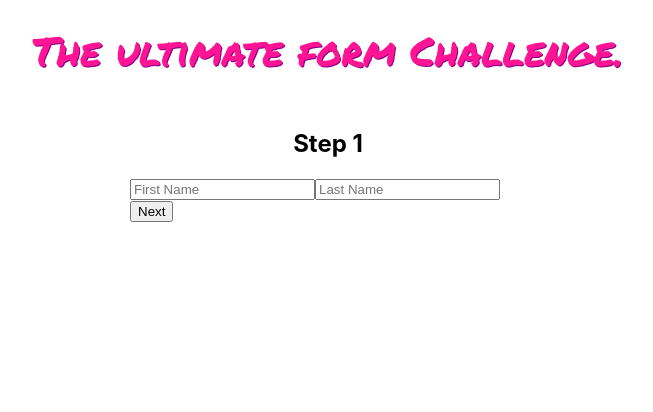
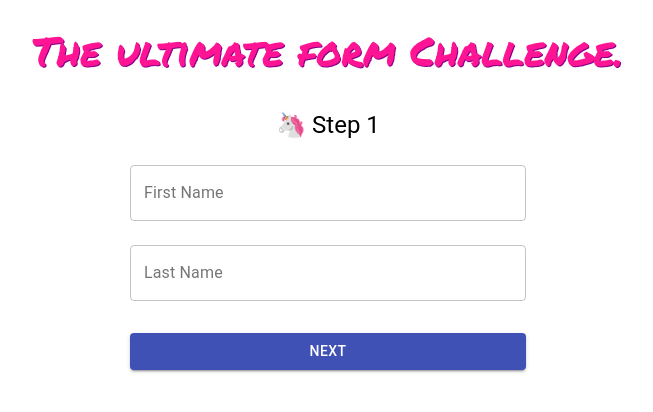
Before and after one commit to young8179/react_hook_form, a React (Create React App) app: page / in a window 1280 px wide. Shown: the top 412 px of the page, without its empty margins (312-965 px from the left). Built offline with nearby package versions, Linux system fonts and the light colour scheme.

Commit message:
update form

```diff
--- a/package.json
+++ b/package.json
@@ -3,6 +3,7 @@
   "version": "0.1.0",
   "private": true,
   "dependencies": {
+    "@hookform/error-message": "0.0.5",
     "@hookform/resolvers": "^1.3.5",
     "@material-ui/core": "^4.11.3",
     "@material-ui/icons": "^4.11.2",
--- /dev/null
+++ b/src/components/Form.js
@@ -0,0 +1,19 @@
+import React from 'react'
+import { makeStyles } from "@material-ui/core/styles";
+
+const useStyles = makeStyles((theme) => ({
+    root:{
+        width: "100%",
+        marginTop: theme.spacing(1)
+    }
+}))
+
+export default function Form({children, ...props}) {
+    const styles = useStyles();
+
+    return (
+        <form {...props} className={styles.root} noValidate>
+      {children}
+    </form>
+    )
+}
--- /dev/null
+++ b/src/components/Input.js
@@ -0,0 +1,14 @@
+import { TextField } from '@material-ui/core';
+import React, { forwardRef } from 'react'
+
+export const Input = forwardRef((props, ref) => {
+    return (
+      <TextField
+        variant="outlined"
+        margin="normal"
+        inputRef={ref}
+        fullWidth
+        {...props}
+      />
+    );
+  });
--- /dev/null
+++ b/src/components/PrimaryButton.js
@@ -0,0 +1,26 @@
+import { Button, makeStyles } from '@material-ui/core'
+import React from 'react'
+
+
+const useStyles = makeStyles((theme) => ({
+    root: {
+        margin: theme.spacing(3,0,2)
+    }
+}))
+export default function PrimaryButton({children, ...props}) {
+    const styles = useStyles()
+    return (
+        <div>
+            <Button
+                type="submit"
+                fullWidth
+                variant="contained"
+                color="primary"
+                className={styles.root}
+                {...props}
+            >
+                {children}
+            </Button>
+        </div>
+    )
+}
--- a/src/steps/Step1.js
+++ b/src/steps/Step1.js
@@ -1,7 +1,12 @@
 import React from 'react'
 import { useForm } from 'react-hook-form'
 import { useHistory } from 'react-router-dom'
+import Form from '../components/Form'
+import { Input } from '../components/Input'
 import MainContainer from '../components/MainContainer'
+import PrimaryButton from '../components/PrimaryButton'
+import { ErrorMessage } from '@hookform/error-message'
+import { Typography } from '@material-ui/core'
 
 export default function Step1() {
     const history = useHistory()
@@ -13,12 +18,25 @@ export default function Step1() {
 
     return (
         <MainContainer>
-            <h2>Step 1</h2>
-            <form>
-                <input ref={register} name="lastName" type="text" placeholder="First Name" />
-                <input ref={register} name="lastName" type="text" placeholder="Last Name" />
-                <button type="submit">Next</button>
-            </form>
+             <Typography component="h2" variant="h5">
+        🦄 Step 1
+      </Typography>
+
+            <Form onSubmit={handleSubmit(onSubmit)}>
+                <Input ref={register({required: "this is required", minLength: {value:5, message:"min length is 5"}})}
+                name="firstName"
+                type="text"
+                label="First Name" />
+                <ErrorMessage errors={errors} name="firstName" as="p"/>
+
+                <Input ref={register({required: "this is required", minLength: {value:5, message:"min length is 5"}})}
+                name="lastName"
+                type="text"
+                label="Last Name" />
+                <ErrorMessage errors={errors} name="lastName" as="p"/>
+
+                <PrimaryButton type="submit">Next</PrimaryButton>
+            </Form>
         </MainContainer>
     )
 }
```
Also changed, not shown: 1 other file (tests, documents, lock files or other folders).
